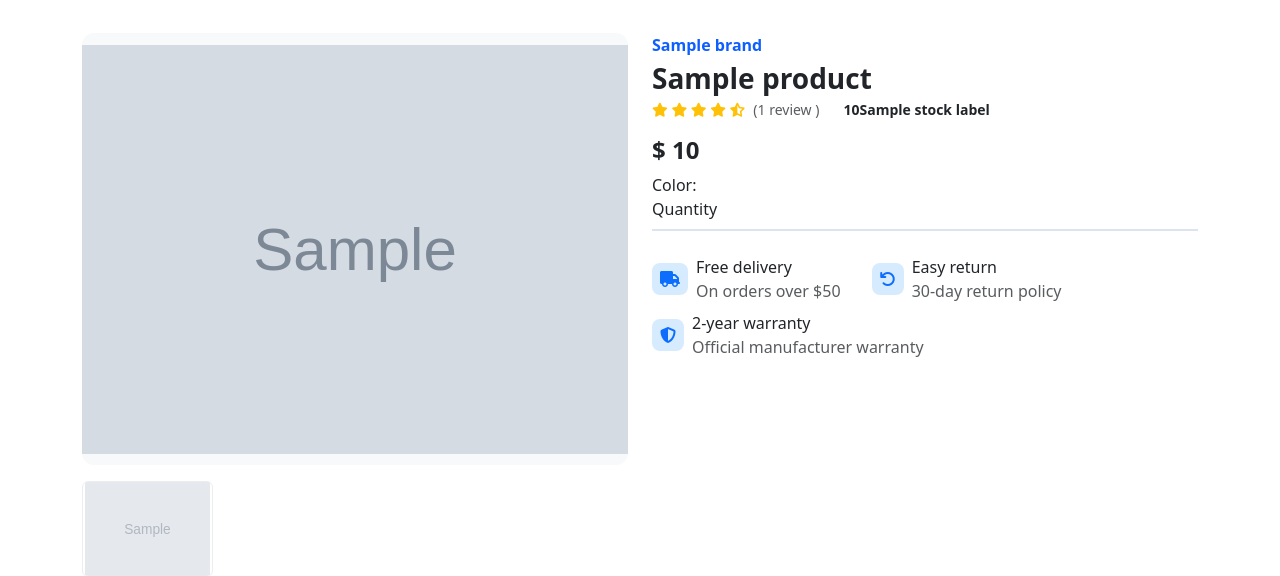
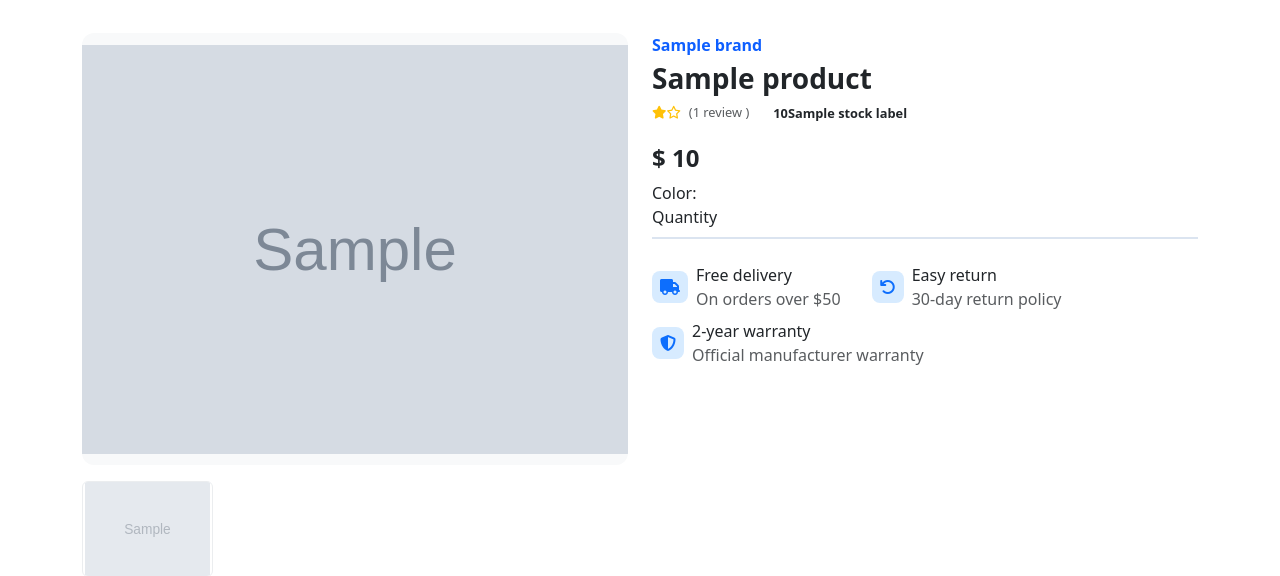
Before and after one commit to Verbal27/electronics_app, a Django app: template src/website/templates/product_detail.html in a window 1280 px wide. Shown: the part 104-680 px from the top of the page. Run offline with Django 5.2, Linux system fonts and the light colour scheme; the template is opened without the code that fills it: most values are stand-ins (such as "Sample title", 1, 10 or a date in 2020); grey boxes marked "Sample" are stand-in pictures; some libraries are stand-ins or nearby versions.

Commit message:
feat: working on review validations, layout and more

```diff
--- a/src/website/static/css/common.css
+++ b/src/website/static/css/common.css
@@ -23,7 +23,7 @@
 
     --color-success: #34B748;
 
-    --fs-7: 0.875rem !important;
+    --fs-7: 0.8rem;
 
     --border-color-blue: #4477FF;
 
@@ -1113,6 +1113,10 @@ body {
         padding: 1rem !important;
     }
 
+    .verified-label {
+        font-size: .45rem !important;
+    }
+
     .method-card {
         width: 100% !important;
         justify-content: center;
--- a/src/website/templates/product_detail.html
+++ b/src/website/templates/product_detail.html
@@ -36,13 +36,18 @@
                 </div>
                 <div class="mb-3">
                     <div class="d-flex align-items-center gap-4">
-                        <div class="d-flex fs-7">
-                            <div class="text-warning me-2">
-                                <i class="fas fa-star"></i>
-                                <i class="fas fa-star"></i>
-                                <i class="fas fa-star"></i>
-                                <i class="fas fa-star"></i>
-                                <i class="fas fa-star-half-alt"></i>
+                        <div class="d-flex fs-7 align-items-baseline">
+                            <div class="text-warning me-2 d-flex justify-content-center my-2">
+                                {% for _ in product.product_stars %}
+                                    <i class="fas fa-star"></i>
+                                {% endfor %}
+                                {% if product.has_half_star %}
+                                    <i class="fa-solid fa-star-half-stroke"></i>
+                                {% endif %}
+                                {% for _ in product.product_empty_stars %}
+                                    <i class="fa-regular fa-star"></i>
+                                {% endfor %}
+
                             </div>
                             <span class="text-muted fs-7">{% if reviews_count != 0 %}({{ reviews_count }}
                                 {% if reviews_count == 1 %}review{% else %}reviews{% endif %}
@@ -143,11 +148,16 @@
                             {% if product.overall_rating %}{{ overall_rating }}{% else %}0{% endif %}
                         </div>
                         <div class="text-warning me-2 d-flex justify-content-center my-2">
-                            <i class="fas fa-star"></i>
-                            <i class="fas fa-star"></i>
-                            <i class="fas fa-star"></i>
-                            <i class="fas fa-star"></i>
-                            <i class="fas fa-star-half-alt"></i>
+                            {% for _ in product.product_stars %}
+                                <i class="fas fa-star"></i>
+                            {% endfor %}
+                            {% if product.has_half_star %}
+                                <i class="fa-solid fa-star-half-stroke"></i>
+                            {% endif %}
+                            {% for _ in product.product_empty_stars %}
+                                <i class="fa-regular fa-star"></i>
+                            {% endfor %}
+
                         </div>
                         <div class="fs-6 d-flex justify-content-center">
                             Based on {{ product_ratings }} reviews
@@ -164,7 +174,7 @@
                         <div class="modal-dialog">
                             <div class="modal-content">
                                 <div class="modal-header">
-                                    <h1 class="modal-title fs-5" id="exampleModalLabel">Review</h1>
+                                    <h1 class="modal-title fs-5" id="exampleModalLabel">Write a review</h1>
                                     <button type="button" class="btn-close" data-bs-dismiss="modal"
                                             aria-label="Close"></button>
                                 </div>
```
Also changed, not shown: src/core/models/product.py (+19 -3 lines), src/core/templates/components/website/review_item.html (+9 -9 lines), src/website/forms/product_detail.py (+7 -1 lines).
